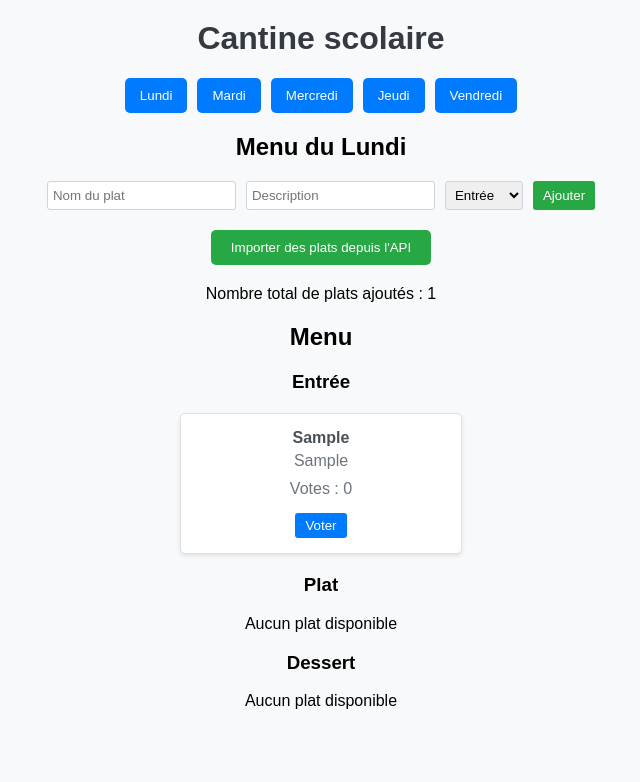
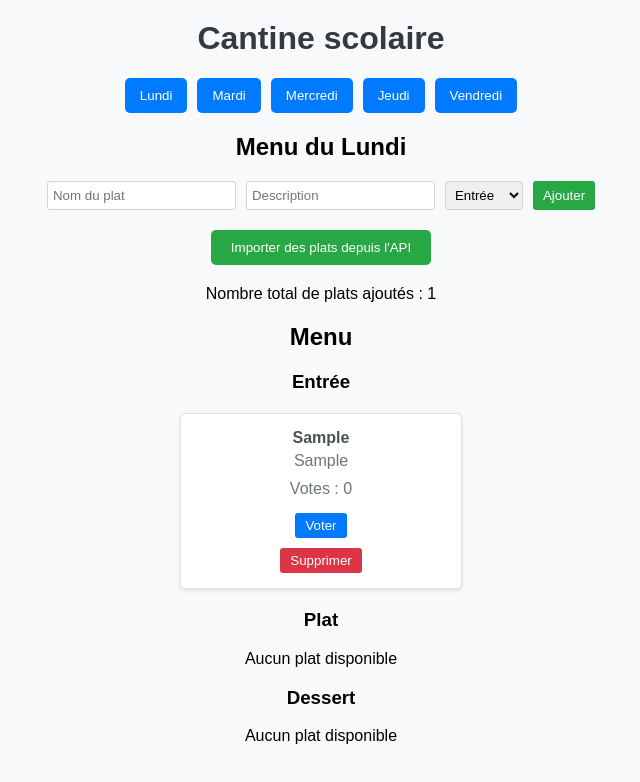
Before and after one commit to Taazwind/prjcantine, a Vue app: page / in a window 1280 px wide. Both pictures are taken after typing "Sample", "Sample" into the empty fields and a click on the button "Ajouter". Shown: the top 782 px of the page, without its empty margins (319-959 px from the left). Built offline with nearby package versions, Linux system fonts and the light colour scheme.

Commit message:
Refactor menu display and add delete functionality

```diff
--- a/src/App.vue
+++ b/src/App.vue
@@ -40,6 +40,9 @@
               <p>{{ dish.description }}</p>
               <p>Votes : {{ dish.votes }}</p>
               <button @click="dish.votes++">Voter</button>
+              <button @click="deleteDish(category, dish)" class="btn del-btn">
+                Supprimer
+              </button>
             </div>
           </div>
           <p v-else>Aucun plat disponible</p>
@@ -96,6 +99,13 @@ export default {
       Plat: [],
       Dessert: [],
     });
+
+    const deleteDish = (category, dish) => {
+      const index = customMenu[selectedDay.value][category].indexOf(dish);
+      if (index !== -1) {
+        customMenu[selectedDay.value][category].splice(index, 1);
+      }
+    };
 
     const importDishesFromApi = async () => {
       isLoading.value = true;
@@ -170,7 +180,10 @@ export default {
           ? isStarter
           : category === "Dessert"
           ? isDessert
+          : category === "Plat"
+          ? isMain
           : () => true;
+
       for (let recipe of recipes) {
         if (
           dishFinder(recipe) &&
@@ -209,6 +222,21 @@ export default {
       return keywords.some((word) => recipe.name.toLowerCase().includes(word));
     };
 
+    const isMain = (recipe) => {
+      const keywords = [
+        "chicken",
+        "beef",
+        "steak",
+        "fish",
+        "pasta",
+        "burger",
+        "vegetables",
+        "rice",
+        "quinoa",
+      ];
+      return keywords.some((word) => recipe.name.toLowerCase().includes(word));
+    };
+
     const totalDishes = computed(() => {
       const dayMenu = customMenu[selectedDay.value];
       return (
@@ -227,6 +255,7 @@ export default {
       addDish,
       importDishesFromApi,
       totalDishes,
+      deleteDish,
     };
   },
 };
@@ -354,4 +383,18 @@ button:hover {
 .day-buttons button:hover {
   background-color: #0056b3;
 }
+
+.btn.del-btn {
+  background-color: #dc3545;
+  color: white;
+  border: none;
+  padding: 5px 10px;
+  border-radius: 3px;
+  cursor: pointer;
+  transition: background-color 0.3s ease;
+}
+
+.btn.del-btn:hover {
+  background-color: #c82333;
+}
 </style>
```
